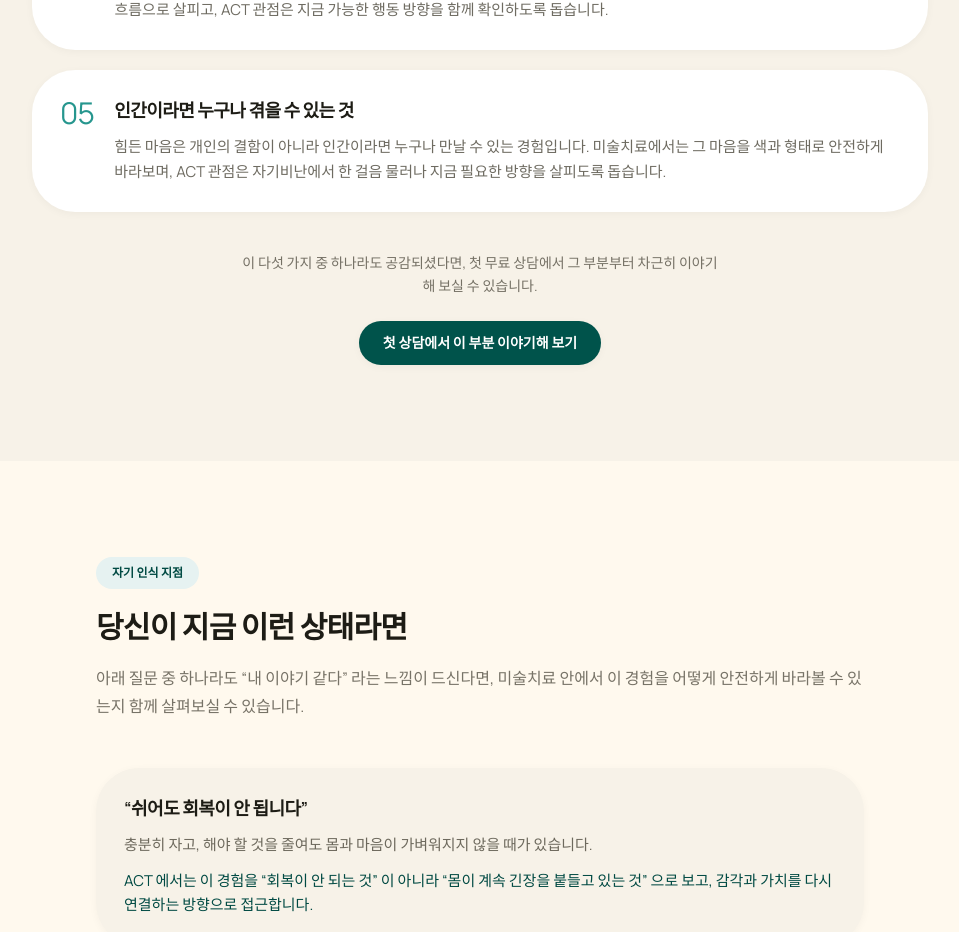
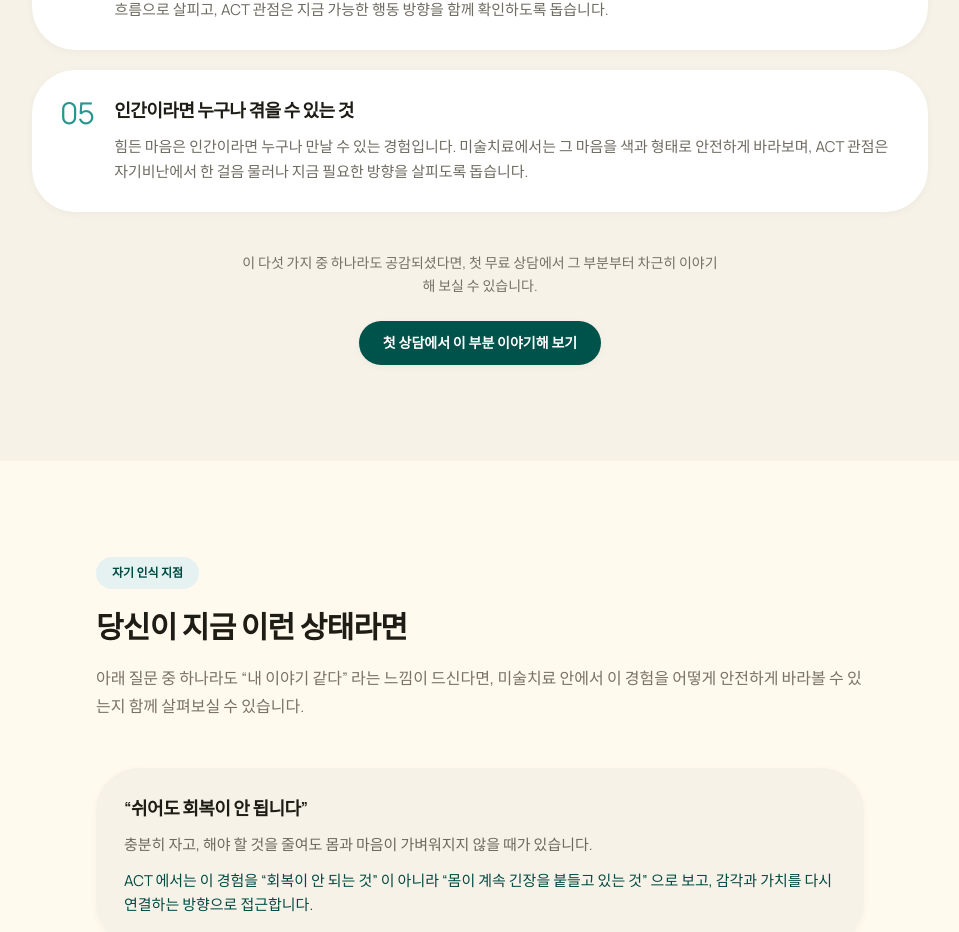
Before and after one commit to act-art-center/actartcenter.com, a Next.js app: page /act-approach in a window 1280 px wide. Shown: the part 6835-7767 px from the top of the page, without its empty margins (160-1119 px from the left). Built offline with nearby package versions, Linux system fonts and the light colour scheme.

Commit message:
content: simplify shared human experience copy

```diff
--- a/src/app/act-approach/page.tsx
+++ b/src/app/act-approach/page.tsx
@@ -532,7 +532,7 @@ export default function ActApproachPage() {
                   n: "05",
                   head: "인간이라면 누구나 겪을 수 있는 것",
                   body:
-                    "힘든 마음은 개인의 결함이 아니라 인간이라면 누구나 만날 수 있는 경험입니다. 미술치료에서는 그 마음을 색과 형태로 안전하게 바라보며, ACT 관점은 자기비난에서 한 걸음 물러나 지금 필요한 방향을 살피도록 돕습니다.",
+                    "힘든 마음은 인간이라면 누구나 만날 수 있는 경험입니다. 미술치료에서는 그 마음을 색과 형태로 안전하게 바라보며, ACT 관점은 자기비난에서 한 걸음 물러나 지금 필요한 방향을 살피도록 돕습니다.",
                 },
               ].map((item) => (
                 <li
```
